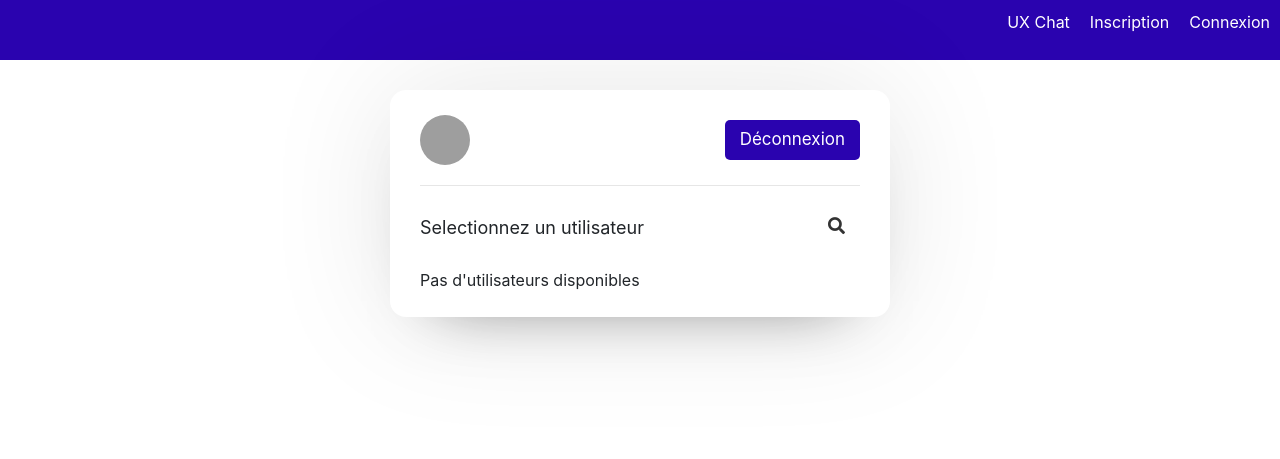
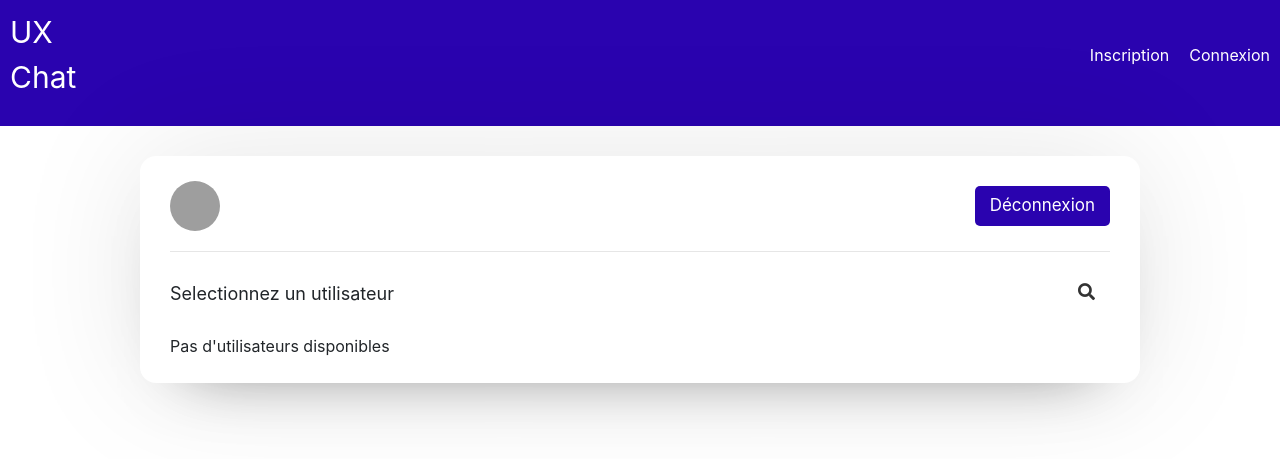
Before and after one commit to Maudi35/perfectionnement-tech, a PHP site: page /users.php in a window 1280 px wide. Shown: the top 459 px of the page. Run offline with PHP 8.4, Linux system fonts and the light colour scheme; the visitor is signed in with stand-in values (Sample User, id 1); data that the repository does not hold is empty; grey boxes are pictures that could not be loaded.

Commit message:
last-day

```diff
--- a/chat.php
+++ b/chat.php
@@ -9,7 +9,7 @@
 include './nav.php'; ?>
 <body>
   <div class="center">
-    <div class="wrapper">
+    <div class="wrapper chatbox-container">
       <section class="chat-area">
         <header>
           <?php
--- a/javascript/chat.js
+++ b/javascript/chat.js
@@ -61,6 +61,7 @@ chatBox.onmouseleave = () => {
 };
 
 setInterval(() => {
+  //créer un objet xml
   let xhr = new XMLHttpRequest();
   xhr.open("POST", "php/get-chat.php", true);
   xhr.onload = () => {
--- a/javascript/users.js
+++ b/javascript/users.js
@@ -2,49 +2,51 @@ const searchBar = document.querySelector(".search input"),
   searchIcon = document.querySelector(".search button"),
   usersList = document.querySelector(".users-list");
 
-searchIcon.onclick = ()=>{
+//Lorsqu'on clique sur le bouton recherche on fait apparaitre le placeholder
+searchIcon.onclick = () => {
   searchBar.classList.toggle("show");
   searchIcon.classList.toggle("active");
+  //le contenu du placeholder de la barre de recherche disparaît pour laisser place
   searchBar.focus();
-  if(searchBar.classList.contains("active")){
+  if (searchBar.classList.contains("active")) {
     searchBar.value = "";
     searchBar.classList.remove("active");
   }
-}
+};
 
-searchBar.onkeyup = ()=>{
+searchBar.onkeyup = () => {
   let searchTerm = searchBar.value;
-  if(searchTerm != ""){
+  if (searchTerm != "") {
     searchBar.classList.add("active");
-  }else{
+  } else {
     searchBar.classList.remove("active");
   }
   let xhr = new XMLHttpRequest();
   xhr.open("POST", "php/search.php", true);
-  xhr.onload = ()=>{
-    if(xhr.readyState === XMLHttpRequest.DONE){
-        if(xhr.status === 200){
+  xhr.onload = () => {
+    if (xhr.readyState === XMLHttpRequest.DONE) {
+      if (xhr.status === 200) {
         let data = xhr.response;
         usersList.innerHTML = data;
       }
     }
-  }
+  };
   xhr.setRequestHeader("Content-type", "application/x-www-form-urlencoded");
   xhr.send("searchTerm=" + searchTerm);
-}
+};
 
-setInterval(() =>{
+setInterval(() => {
   let xhr = new XMLHttpRequest();
   xhr.open("GET", "php/users.php", true);
-  xhr.onload = ()=>{
-    if(xhr.readyState === XMLHttpRequest.DONE){
-        if(xhr.status === 200){
+  xhr.onload = () => {
+    if (xhr.readyState === XMLHttpRequest.DONE) {
+      if (xhr.status === 200) {
         let data = xhr.response;
-          if(!searchBar.classList.contains("active")){
+        if (!searchBar.classList.contains("active")) {
           usersList.innerHTML = data;
         }
       }
     }
-  }
+  };
   xhr.send();
 }, 500);
--- a/login.php
+++ b/login.php
@@ -23,7 +23,7 @@ include './nav.php'; ?>
           <i class="fas fa-eye"></i>
         </div>
         <div class="field button">
-          <input type="submit" name="submit" value="Let's go">
+          <input type="submit" name="submit" value="Let's go" >
         </div>
       </form>
       <div class="link">Pas encore inscrit ? <a href="inscription.php">Inscrivez-vous maintenant</a></div>
--- a/nav.php
+++ b/nav.php
@@ -1,7 +1,7 @@
 <header>
   <nav>
     <ul>
-      <li><a href="index.php" class="">UX Chat</a></li>
+      <li class="ux-chat-logo"><a href="index.php" >UX Chat</a></li>
       <li><a href="inscription.php" class="">Inscription</a></li>
       <li><a href="login.php" class="">Connexion</a></li>
     </ul>
--- a/php/config.php
+++ b/php/config.php
@@ -1,9 +1,10 @@
+<!-- Connexion à la base de données-->
 <?php
   $hostname = "localhost";
   $username = "root";
-  $password = "root";
+  $password = "";
   $dbname = "chatapp";
-
+//  Sinon message d'erreur
   $conn = mysqli_connect($hostname, $username, $password, $dbname);
   if(!$conn){
     echo "Database connection error".mysqli_connect_error();
--- a/php/data.php
+++ b/php/data.php
@@ -1,5 +1,6 @@
 <?php
     while($row = mysqli_fetch_assoc($query)){
+
         $sql2 = "SELECT * FROM messages WHERE (incoming_msg_id = {$row['unique_id']}
                 OR outgoing_msg_id = {$row['unique_id']}) AND (outgoing_msg_id = {$outgoing_id}
                 OR incoming_msg_id = {$outgoing_id}) ORDER BY msg_id DESC LIMIT 1";
--- a/php/get-chat.php
+++ b/php/get-chat.php
@@ -11,6 +11,7 @@
         $query = mysqli_query($conn, $sql);
         if(mysqli_num_rows($query) > 0){
             while($row = mysqli_fetch_assoc($query)){
+                //si c'est égal alors un message est envoyé
                 if($row['outgoing_msg_id'] === $outgoing_id){
                     $output .= '<div class="chat outgoing">
                                 <div class="details">
--- a/php/login.php
+++ b/php/login.php
@@ -3,7 +3,9 @@
     include_once "config.php";
     $email = mysqli_real_escape_string($conn, $_POST['email']);
     $password = mysqli_real_escape_string($conn, $_POST['password']);
+    //
     if(!empty($email) && !empty($password)){
+        //vérifier que les email et mdp entrés par l'utilisateur correspondent bien à ceux de la bdd
         $sql = mysqli_query($conn, "SELECT * FROM users WHERE email = '{$email}'");
         if(mysqli_num_rows($sql) > 0){
             $row = mysqli_fetch_assoc($sql);
@@ -11,6 +13,7 @@
             $enc_pass = $row['password'];
             if($user_pass === $enc_pass){
                 $status = "Active now";
+                // mettre à jour les statuts utilisateurs s'ils sont connectés avec succès
                 $sql2 = mysqli_query($conn, "UPDATE users SET status = '{$status}' WHERE unique_id = {$row['unique_id']}");
                 if($sql2){
                     $_SESSION['unique_id'] = $row['unique_id'];
--- a/php/logout.php
+++ b/php/logout.php
@@ -1,10 +1,13 @@
 <?php
     session_start();
+    //Si l'utilisateur est connecté il arrive sur cette page sinon il ira sur la page login
     if(isset($_SESSION['unique_id'])){
         include_once "config.php";
         $logout_id = mysqli_real_escape_string($conn, $_GET['logout_id']);
+        //Si l'id de déconnexion est établi
         if(isset($logout_id)){
             $status = "Déconnecté";
+            //Mettre à jour le statut de l'utilisateur ps'il a réussi à se connecter
             $sql = mysqli_query($conn, "UPDATE users SET status = '{$status}' WHERE unique_id={$_GET['logout_id']}");
             if($sql){
                 session_unset();
--- a/php/users.php
+++ b/php/users.php
@@ -1,13 +1,17 @@
 <?php
+
+// Lorsque l'utilisateur est connecté il a accès aux différentes chat box
     session_start();
     include_once "config.php";
     $outgoing_id = $_SESSION['unique_id'];
     $sql = "SELECT * FROM users WHERE NOT unique_id = {$outgoing_id} ORDER BY user_id DESC";
     $query = mysqli_query($conn, $sql);
     $output = "";
+    //Si aucun utilisateurs ne s'est enregistré alros un message est envoyé
     if(mysqli_num_rows($query) == 0){
         $output .= "Pas d'utilisateurs disponibles";
     }elseif(mysqli_num_rows($query) > 0){
+        //Sinon l'utilisateur a accès aux chat boxes
         include_once "data.php";
     }
     echo $output;
--- a/style.css
+++ b/style.css
@@ -47,6 +47,8 @@ nav {
 nav ul {
   display: flex;
   flex-direction: row;
+  width: 100%;
+  align-items: center;
 }
 nav li {
   margin: 10px;
@@ -54,6 +56,11 @@ nav li {
 nav a:hover {
   color: #ffe600;
   text-decoration: none;
+}
+
+.ux-chat-logo {
+  margin-right: 75%;
+  font-size: 30px;
 }
 
 /*HOME*/
@@ -149,7 +156,7 @@ h1 {
   border: none;
   color: #fff;
   font-size: 17px;
-  background: #2f00eb;
+  background: #2a03af;
   border-radius: 5px;
   cursor: pointer;
   margin-top: 13px;
@@ -355,7 +362,7 @@ h1 {
   max-width: calc(100% - 130px);
 }
 .outgoing .details p {
-  background: #333;
+  background: #2a03af;
   color: #fff;
   border-radius: 18px 18px 0 18px;
 }
@@ -396,7 +403,7 @@ h1 {
   width: 55px;
   border: none;
   outline: none;
-  background: #333;
+  background: #2a03af;
   font-size: 19px;
   cursor: pointer;
   opacity: 0.7;
@@ -476,6 +483,14 @@ h1 {
   }
 }
 
+/*Chat users*/
+.chatusers {
+  max-width: 1000px;
+}
+.chatbox-container {
+  max-width: 1000px;
+}
+
 /* VIDEO CHAT */
 #video-grid {
   display: none;
--- a/users.php
+++ b/users.php
@@ -10,7 +10,7 @@ include './nav.php'; ?>
 
 <body>
   <div class="center">
-    <div class="wrapper">
+    <div class="wrapper chatusers">
       <section class="users">
         <header>
           <div class="content">
```
Also changed, not shown: javascript/login.js (+10 -10 lines), javascript/pass-show-hide.js (+7 -5 lines), javascript/signup.js (+17 -11 lines), php/signup.php (+16 -2 lines). Lines whose indentation alone changed are shown as unchanged.
